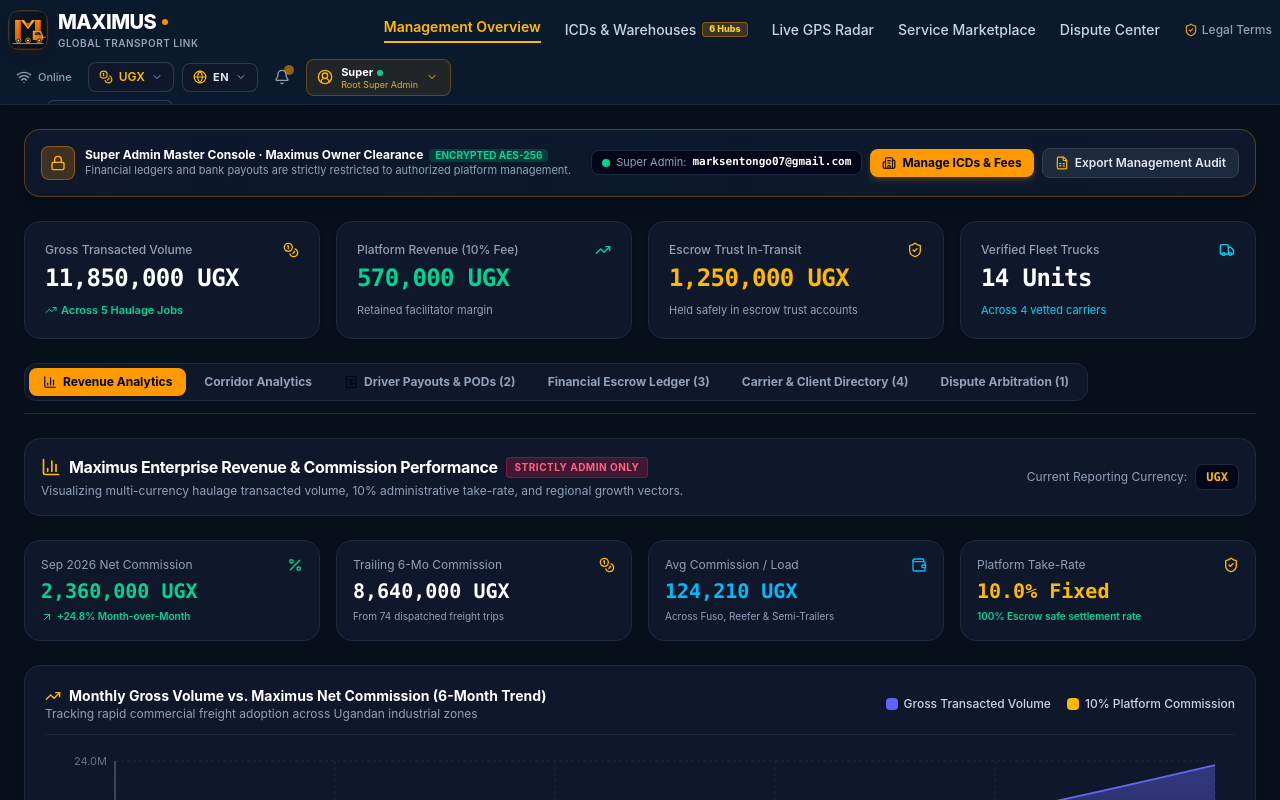
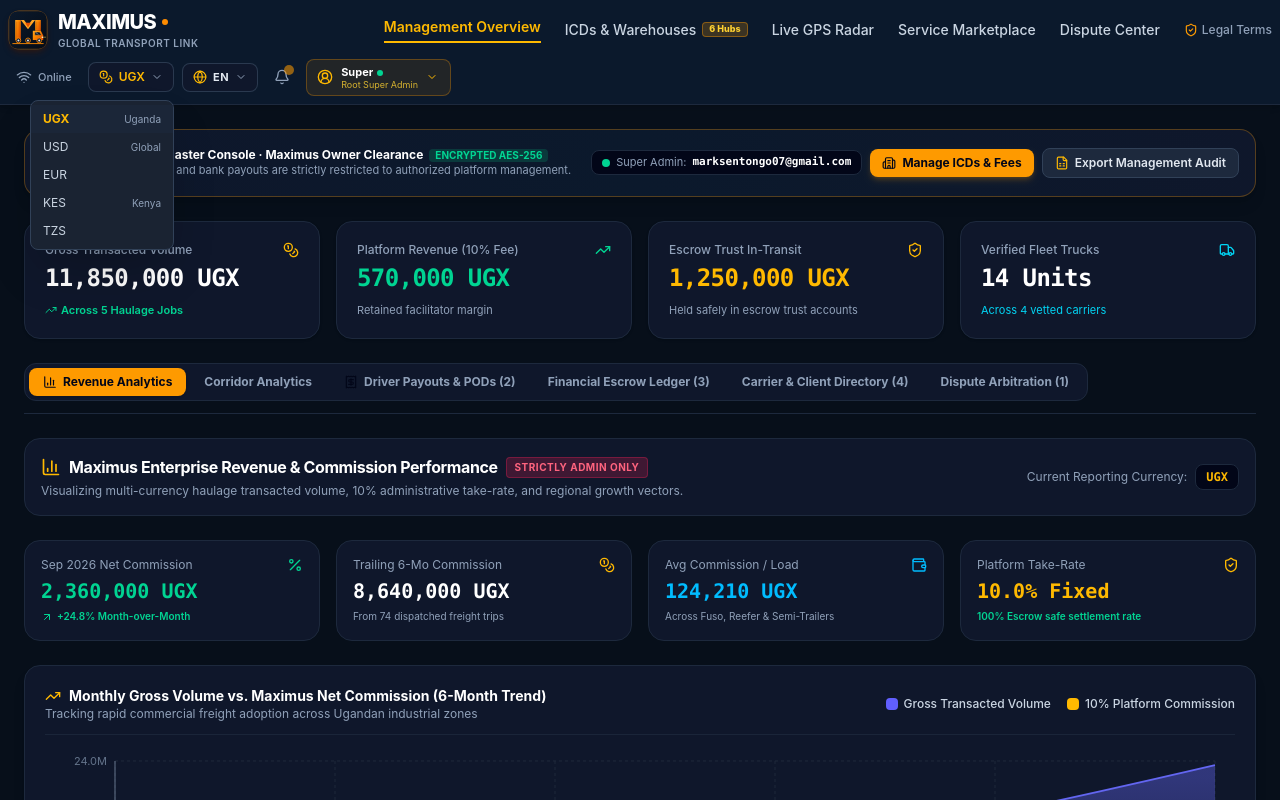
Before and after one commit to marksentongo07-cpu/maximus-global-transport-ug, a React (Vite) app: page / in a window 1280 px wide. Both pictures are taken after a click on the button "UGX". Shown: the top 800 px of the page. Built offline with nearby package versions, Linux system fonts and the light colour scheme.

Commit message:
fix: implement backdrop to close dropdown menus
Adds a global backdrop to Navbar to handle closing active menus on click outside and adjusts stacking context to ensure proper overlay layering.

```diff
--- a/src/App.tsx
+++ b/src/App.tsx
@@ -478,7 +478,7 @@ export default function App() {
       />
 
       {/* Main Viewport Content */}
-      <main className="flex-1 max-w-7xl w-full mx-auto px-4 sm:px-6 py-6 space-y-6">
+      <main className="relative z-[1] flex-1 max-w-7xl w-full mx-auto px-4 sm:px-6 py-6 space-y-6">
 
         {/* TAB 1: DASHBOARD VIEW (Switches based on active persona) */}
         {activeTab === 'dashboard' && (
--- a/src/components/Navbar.tsx
+++ b/src/components/Navbar.tsx
@@ -61,6 +61,14 @@ export const Navbar: React.FC<NavbarProps> = ({
 
   const unreadCount = notifications.filter(n => !n.read).length;
 
+  const isAnyMenuOpen = showCurrencyMenu || showLangMenu || showNotifDrawer || showRoleMenu;
+  const closeAllMenus = () => {
+    setShowCurrencyMenu(false);
+    setShowLangMenu(false);
+    setShowNotifDrawer(false);
+    setShowRoleMenu(false);
+  };
+
   const roleLabels: Record<UserRole, { title: string; subtitle: string }> = {
     client: { title: t('clientAccount', language), subtitle: t('cargoShipper', language) },
     transporter: { title: t('transporterPortal', language), subtitle: t('fleetOwnerDriver', language) },
@@ -70,8 +78,17 @@ export const Navbar: React.FC<NavbarProps> = ({
   const currentLangObj = SUPPORTED_LANGUAGES.find(l => l.code === language) || SUPPORTED_LANGUAGES[0];
 
   return (
-    <header className="sticky top-0 z-40 bg-[#0B192C] text-white border-b border-slate-800 shadow-md">
-      <div className="flex justify-between flex-wrap gap-2 px-2 max-w-[100vw] overflow-hidden min-h-16 py-2 items-center mx-auto max-w-7xl">
+    <header className="sticky top-0 z-[100] relative isolate bg-[#0B192C] text-white border-b border-slate-800 shadow-md">
+      {/* Backdrop for closing dropdowns on click outside */}
+      {isAnyMenuOpen && (
+        <div
+          className="fixed inset-0 z-[150]"
+          onClick={closeAllMenus}
+          aria-hidden="true"
+        />
+      )}
+
+      <div className="flex justify-between flex-wrap gap-2 px-2 max-w-[100vw] min-h-16 py-2 items-center mx-auto max-w-7xl relative">
 
         {/* Zone 1: Brand Mark */}
         <div className="flex items-center gap-3 shrink-0">
@@ -95,7 +112,7 @@ export const Navbar: React.FC<NavbarProps> = ({
         </div>
 
         {/* Zone 2: Navigation Links (Text Links with subtle hover) */}
-        <nav className="hidden lg:flex items-center gap-6 text-sm font-medium text-slate-300">
+        <nav className="relative z-10 hidden lg:flex items-center gap-6 text-sm font-medium text-slate-300">
           <button
             onClick={() => onTabChange('dashboard')}
             className={`transition-colors hover:text-white ${activeTab === 'dashboard' ? 'text-amber-400 font-semibold border-b-2 border-amber-400 pb-1' : 'text-slate-300'}`}
@@ -168,9 +185,13 @@ export const Navbar: React.FC<NavbarProps> = ({
           </button>
 
           {/* Currency Dropdown */}
-          <div className="relative">
+          <div className={`relative ${showCurrencyMenu ? 'z-[200]' : ''}`}>
             <button
-              onClick={() => { setShowCurrencyMenu(!showCurrencyMenu); setShowRoleMenu(false); setShowLangMenu(false); }}
+              onClick={() => {
+                const next = !showCurrencyMenu;
+                closeAllMenus();
+                setShowCurrencyMenu(next);
+              }}
               className="px-2.5 py-1.5 rounded-lg bg-slate-900 border border-slate-700/80 text-xs font-semibold text-amber-400 hover:border-amber-400/50 flex items-center gap-1.5 transition-colors"
             >
               <Coins className="w-3.5 h-3.5" />
@@ -178,7 +199,7 @@ export const Navbar: React.FC<NavbarProps> = ({
               <ChevronDown className="w-3 h-3 text-slate-400" />
             </button>
             {showCurrencyMenu && (
-              <div className="absolute right-0 mt-2 w-32 bg-slate-900 border border-slate-700 rounded-lg shadow-xl py-1 z-50">
+              <div className="absolute right-0 top-full mt-2 z-[200] w-36 bg-[#1a2332] border border-slate-700 rounded-lg shadow-2xl py-1 text-slate-200">
                 {(['UGX', 'USD', 'EUR', 'KES', 'TZS'] as Currency[]).map((c) => (
                   <button
                     key={c}
@@ -198,9 +219,13 @@ export const Navbar: React.FC<NavbarProps> = ({
           </div>
 
           {/* Language Selector Dropdown (English, Luganda, Swahili) */}
-          <div className="relative">
+          <div className={`relative ${showLangMenu ? 'z-[200]' : ''}`}>
             <button
-              onClick={() => { setShowLangMenu(!showLangMenu); setShowCurrencyMenu(false); setShowRoleMenu(false); }}
+              onClick={() => {
+                const next = !showLangMenu;
+                closeAllMenus();
+                setShowLangMenu(next);
+              }}
               className="px-2.5 py-1.5 rounded-lg bg-slate-900 border border-slate-700/80 text-xs text-slate-200 hover:border-amber-400/50 flex items-center gap-1.5 transition-colors"
               title="Change Language / Kyusa Olulimi / Badilisha Lugha"
             >
@@ -210,7 +235,7 @@ export const Navbar: React.FC<NavbarProps> = ({
             </button>
 
             {showLangMenu && (
-              <div className="absolute right-0 mt-2 w-48 bg-slate-900 border border-slate-700 rounded-xl shadow-2xl py-1.5 z-50 text-slate-200">
+              <div className="absolute right-0 top-full mt-2 z-[200] w-48 bg-[#1a2332] border border-slate-700 rounded-xl shadow-2xl py-1.5 z-[200] text-slate-200">
                 <div className="px-3 py-1 border-b border-slate-800 text-[10px] font-bold text-slate-400 uppercase tracking-wider">
                   Select Language / Lugha
                 </div>
@@ -239,11 +264,13 @@ export const Navbar: React.FC<NavbarProps> = ({
           </div>
 
           {/* Notifications Bell */}
-          <div className="relative">
+          <div className={`relative ${showNotifDrawer ? 'z-[200]' : ''}`}>
             <button
               onClick={() => {
-                setShowNotifDrawer(!showNotifDrawer);
-                if (!showNotifDrawer) onMarkNotificationsRead();
+                const next = !showNotifDrawer;
+                closeAllMenus();
+                setShowNotifDrawer(next);
+                if (next) onMarkNotificationsRead();
               }}
               className="relative p-2 rounded-lg text-slate-400 hover:text-white hover:bg-slate-800 transition-colors"
               title={t('liveAlertsUpdates', language)}
@@ -256,7 +283,7 @@ export const Navbar: React.FC<NavbarProps> = ({
 
             {/* Notification Dropdown Panel */}
             {showNotifDrawer && (
-              <div className="absolute right-0 mt-2 w-80 bg-slate-900 border border-slate-700 rounded-xl shadow-2xl py-2 z-50 text-slate-200">
+              <div className="absolute right-0 top-full mt-2 z-[200] w-80 bg-[#1a2332] border border-slate-700 rounded-xl shadow-2xl py-2 text-slate-200">
                 <div className="px-4 py-2 border-b border-slate-800 flex items-center justify-between">
                   <span className="text-xs font-bold text-white tracking-wide">{t('liveAlertsUpdates', language)}</span>
                   <span className="text-[10px] text-slate-400">{notifications.length} {t('events', language)}</span>
@@ -277,9 +304,13 @@ export const Navbar: React.FC<NavbarProps> = ({
           </div>
 
           {/* Role Switcher */}
-          <div className="relative">
+          <div className={`relative ${showRoleMenu ? 'z-[200]' : ''}`}>
             <button
-              onClick={() => { setShowRoleMenu(!showRoleMenu); setShowCurrencyMenu(false); setShowLangMenu(false); }}
+              onClick={() => {
+                const next = !showRoleMenu;
+                closeAllMenus();
+                setShowRoleMenu(next);
+              }}
               className="flex items-center gap-2 pl-2.5 pr-3 py-1.5 rounded-lg bg-amber-500/10 border border-amber-500/30 text-amber-300 hover:bg-amber-500/20 transition-colors"
             >
               <UserCircle2 className="w-4 h-4 text-amber-400" />
@@ -298,7 +329,7 @@ export const Navbar: React.FC<NavbarProps> = ({
             </button>
 
             {showRoleMenu && (
-              <div className="absolute right-0 mt-2 w-72 bg-slate-900 border border-slate-700 rounded-xl shadow-2xl p-2 z-50">
+              <div className="absolute right-0 top-full mt-2 z-[200] w-72 bg-[#1a2332] border border-slate-700 rounded-xl shadow-2xl p-2 text-slate-200">
                 {userEmail === 'marksentongo07@gmail.com' && (
                   <div className="mb-2 p-2 bg-amber-500/10 border border-amber-500/30 rounded-lg text-xs">
                     <span className="text-[10px] font-extrabold uppercase text-amber-400 block tracking-wider">
@@ -359,7 +390,7 @@ export const Navbar: React.FC<NavbarProps> = ({
       </div>
 
       {/* Mobile Secondary Tab Strip */}
-      <div className="lg:hidden flex items-center justify-around border-t border-slate-800/80 bg-slate-950/70 px-2 py-2 text-xs overflow-x-auto">
+      <div className="relative z-10 lg:hidden flex items-center justify-around border-t border-slate-800/80 bg-slate-950/70 px-2 py-2 text-xs overflow-x-auto">
         <button
           onClick={() => onTabChange('dashboard')}
           className={`px-2.5 py-1 rounded-md whitespace-nowrap ${activeTab === 'dashboard' ? 'text-amber-400 bg-slate-800 font-bold' : 'text-slate-400'}`}
--- a/src/index.css
+++ b/src/index.css
@@ -31,7 +31,11 @@ html, body {
   width: 100%!important;
   max-width: 100vw!important;
 }
-header, nav {
+header {
+  max-width: 100vw!important;
+  overflow: visible!important;
+}
+nav {
   max-width: 100vw!important;
   overflow-x: auto!important;
   flex-wrap: wrap!important;
```
